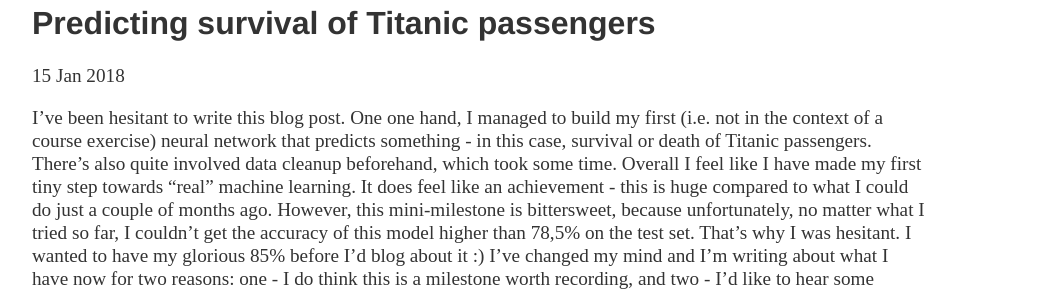
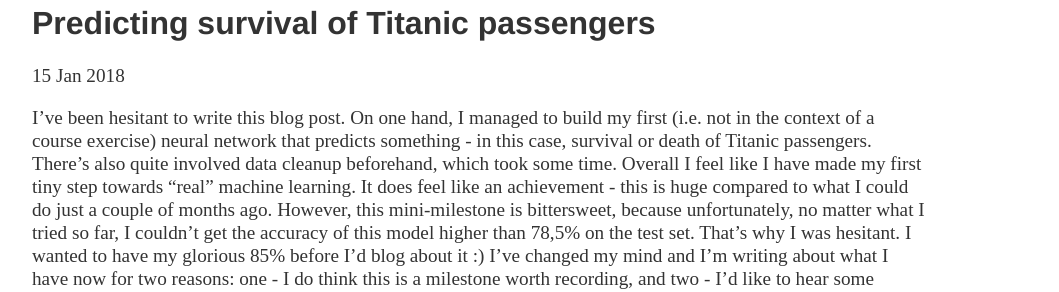
Before and after one commit to MKhalusova/MKhalusova.github.io, a Jekyll site: the page built from _posts/2018-01-15-titanic-predictions.md, in a window 1280 px wide and 900 px high. Shown: the part 235-527 px from the top of the window, without its empty margins (160-1219 px from the left). Built offline with Jekyll 4.4.1, drawn with Linux system fonts in a browser that asks for light colours; comment, search, counter and statistics services are not loaded; some of the changed text lies outside the part shown.

Commit message:
fixed a couple of typos

```diff
--- a/_posts/2018-01-15-titanic-predictions.md
+++ b/_posts/2018-01-15-titanic-predictions.md
@@ -4,7 +4,7 @@ title: "Predicting survival of Titanic passengers"
 date: 2018-01-15
 ---
 
-I've been hesitant to write this blog post. One one hand, I managed to build my first (i.e. not in the context of a course exercise)
+I've been hesitant to write this blog post. On one hand, I managed to build my first (i.e. not in the context of a course exercise)
 neural network that predicts something - in this case, survival or death of Titanic passengers.
 There's also quite involved data cleanup beforehand, which took some time.
 Overall I feel like I have made my first tiny step towards "real" machine learning. It does feel like an achievement - this is huge compared to what I could do just a couple of months ago.
```
Also changed, not shown: other parts of _posts/2018-01-15-titanic-predictions.md (+1 -1 lines).
